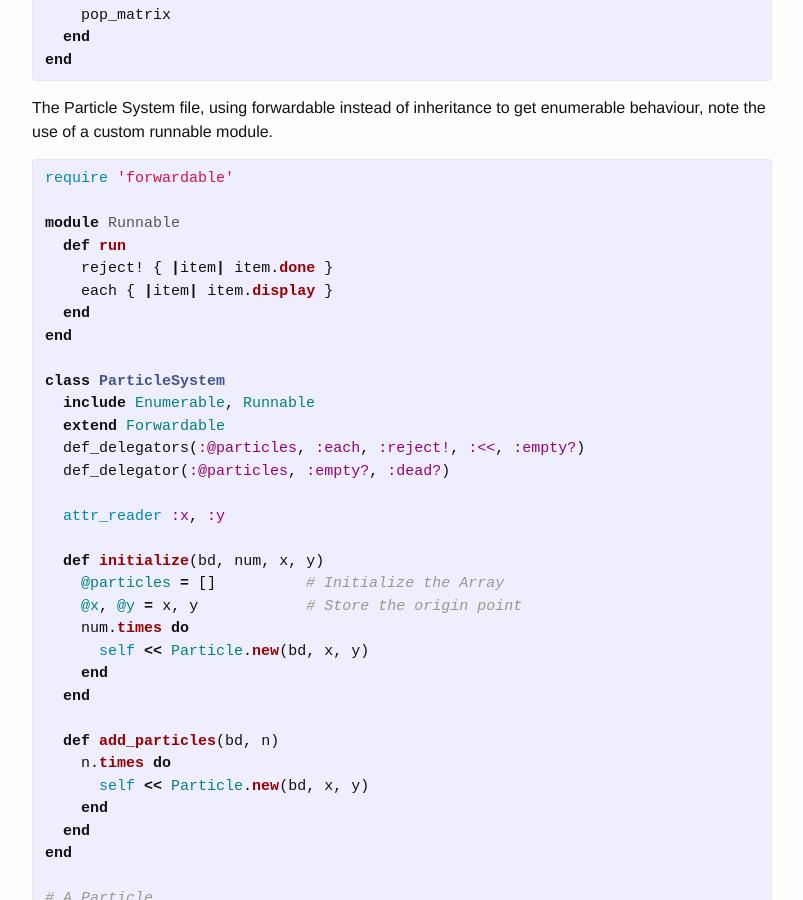
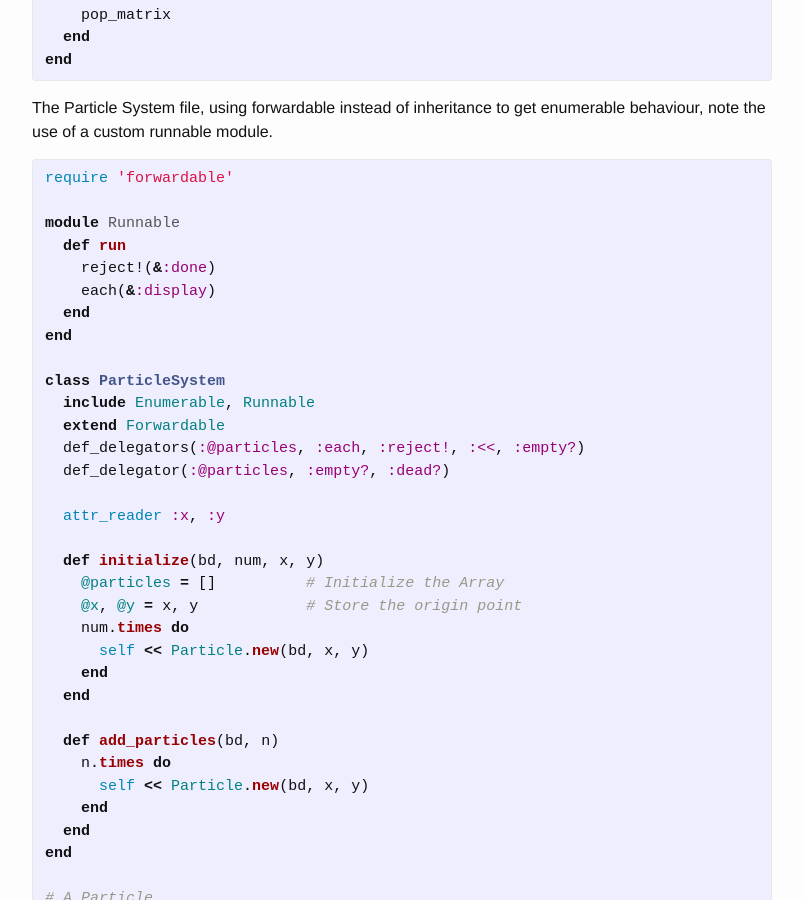
Before and after one commit to monkstone/monkstone.github.com, a Jekyll site: the page built from _posts/2015-11-06-jbox2d.md, in a window 1280 px wide and 900 px high, scrolled down 2078 px. Shown: the whole window, without its empty margins (238-1041 px from the left). Built offline with Jekyll 4.4.1, drawn with Linux system fonts in a browser that asks for light colours.

Commit message:
refine liquidy

```diff
--- a/_posts/2015-11-06-jbox2d.md
+++ b/_posts/2015-11-06-jbox2d.md
@@ -104,8 +104,8 @@ require 'forwardable'
 
 module Runnable
   def run
-    reject! { |item| item.done }
-    each { |item| item.display }
+    reject!(&:done)
+    each(&:display)
   end
 end
 
```
